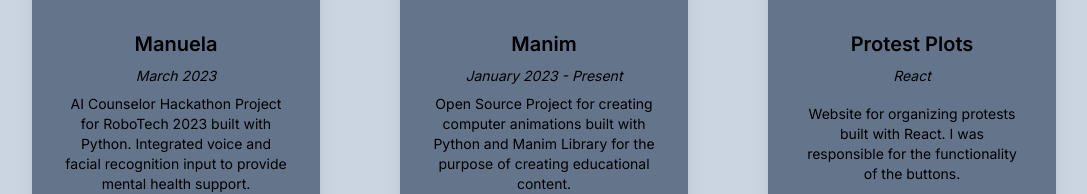
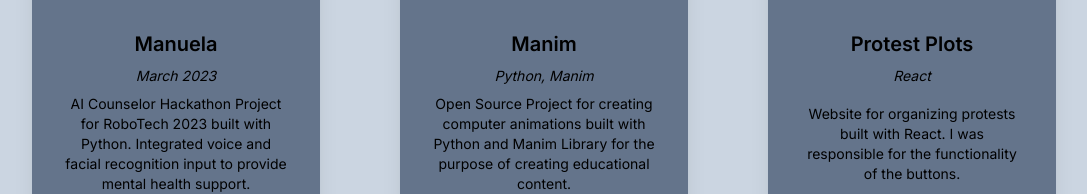
Before and after one commit to levyjonathan31/PersonalWebsiteReact, a Next.js app: page / in a window 1280 px wide. Shown: the part 2881-3075 px from the top of the page, without its empty margins (96-1183 px from the left). Built offline with nearby package versions, Linux system fonts and the light colour scheme.

Commit message:
Fixed Manim technologies being incorrect

```diff
--- a/app/page.jsx
+++ b/app/page.jsx
@@ -171,7 +171,7 @@
           />
           <Card
             title={"Manim"}
-            technologies={"January 2023 - Present"}
+            technologies={"Python, Manim"}
             description={
               "Open Source Project for creating computer animations built with Python and Manim Library for the purpose of creating educational content."
             }
```
